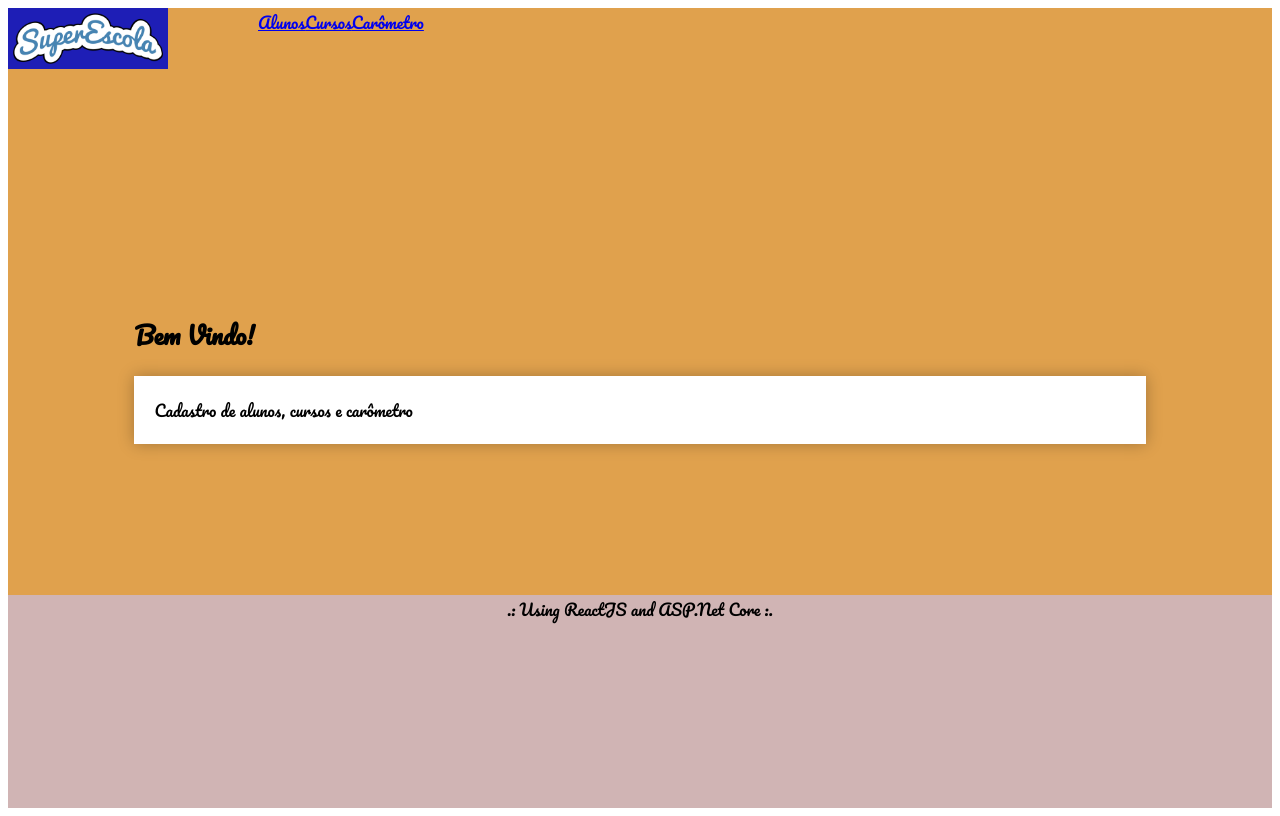
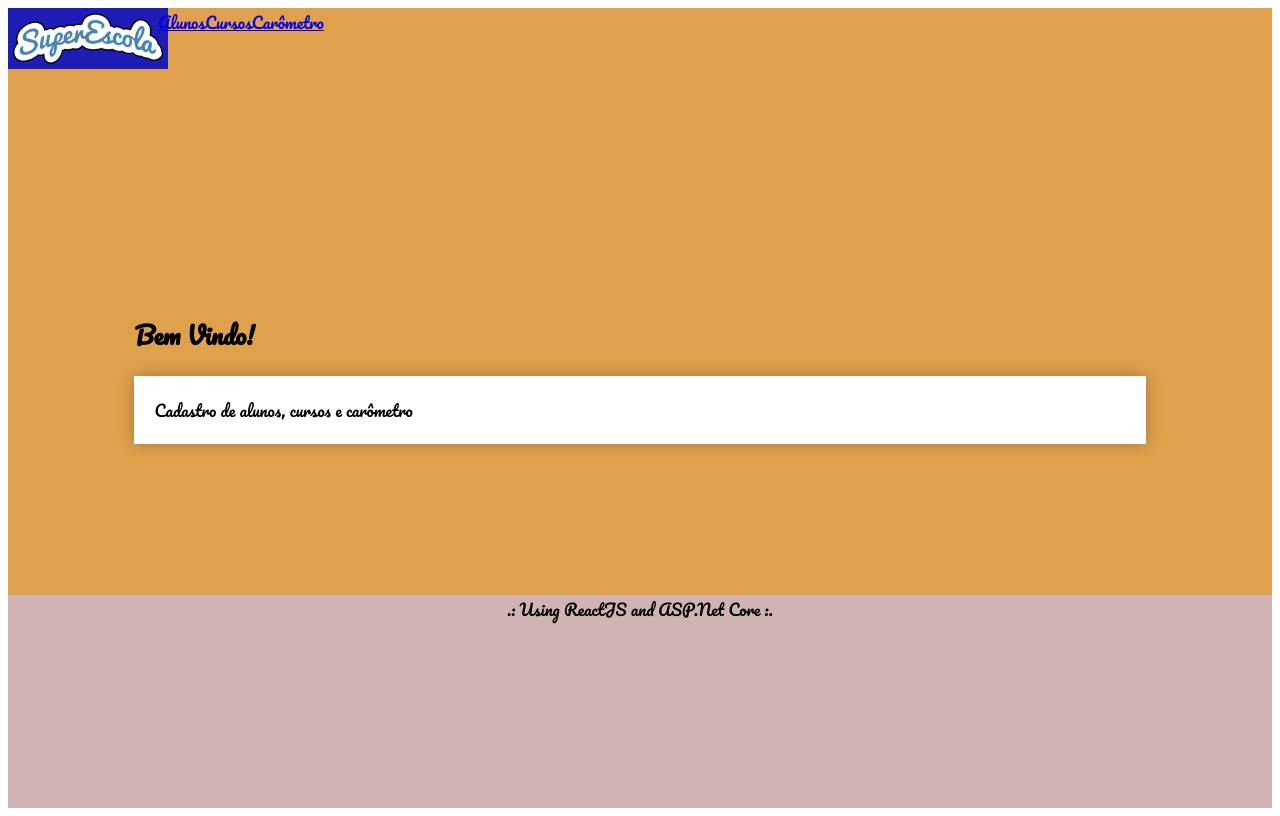
Before and after one commit to lcunha957/DS402_InternetIII, a React (Create React App) app in the folder Proj2-Escola/escola/: page / in a window 1280 px wide. Built offline with nearby package versions, Linux system fonts and the light colour scheme.

Commit message:
teste css 3
.

```diff
--- a/Proj2-Escola/escola/src/components/template/Menu.css
+++ b/Proj2-Escola/escola/src/components/template/Menu.css
@@ -1,4 +1,4 @@
-nav.menu {
+.me-auto {
     background-color: rgb(30, 30, 182);
     padding-left: 50px;
     text-align: right;
@@ -6,14 +6,14 @@ nav.menu {
     margin-right: 20px;
     padding-top: 50px;
 }
-.menu a{
+.Nav.Link{
     text-decoration: none;
-    color: #ffffff;
+    color:crimson;
     padding: 10px;
     font-size: 30px;
     padding: 5px;
     margin-top: 20px;
 }
-.menu a:hover {
+.Nav.Link:hover {
     color: #538cc6;
 }
--- a/Proj2-Escola/escola/src/components/template/Menu.js
+++ b/Proj2-Escola/escola/src/components/template/Menu.js
@@ -6,13 +6,11 @@ import Navbar from 'react-bootstrap/Navbar';
 export default function Menu(props) { return (
      <Navbar bg="light" expand="lg">
       <Container>
-      <Navbar.Collapse id="basic-navbar-nav">
-          <nav class="menu">
+          <nav class="me-auto">
             <Nav.Link href="#alunos">Alunos</Nav.Link>
             <Nav.Link href="#cursos">Cursos</Nav.Link>
             <Nav.Link href="#carometro">Carômetro</Nav.Link>
           </nav>
-          </Navbar.Collapse>
       </Container>
     </Navbar>
 
```
